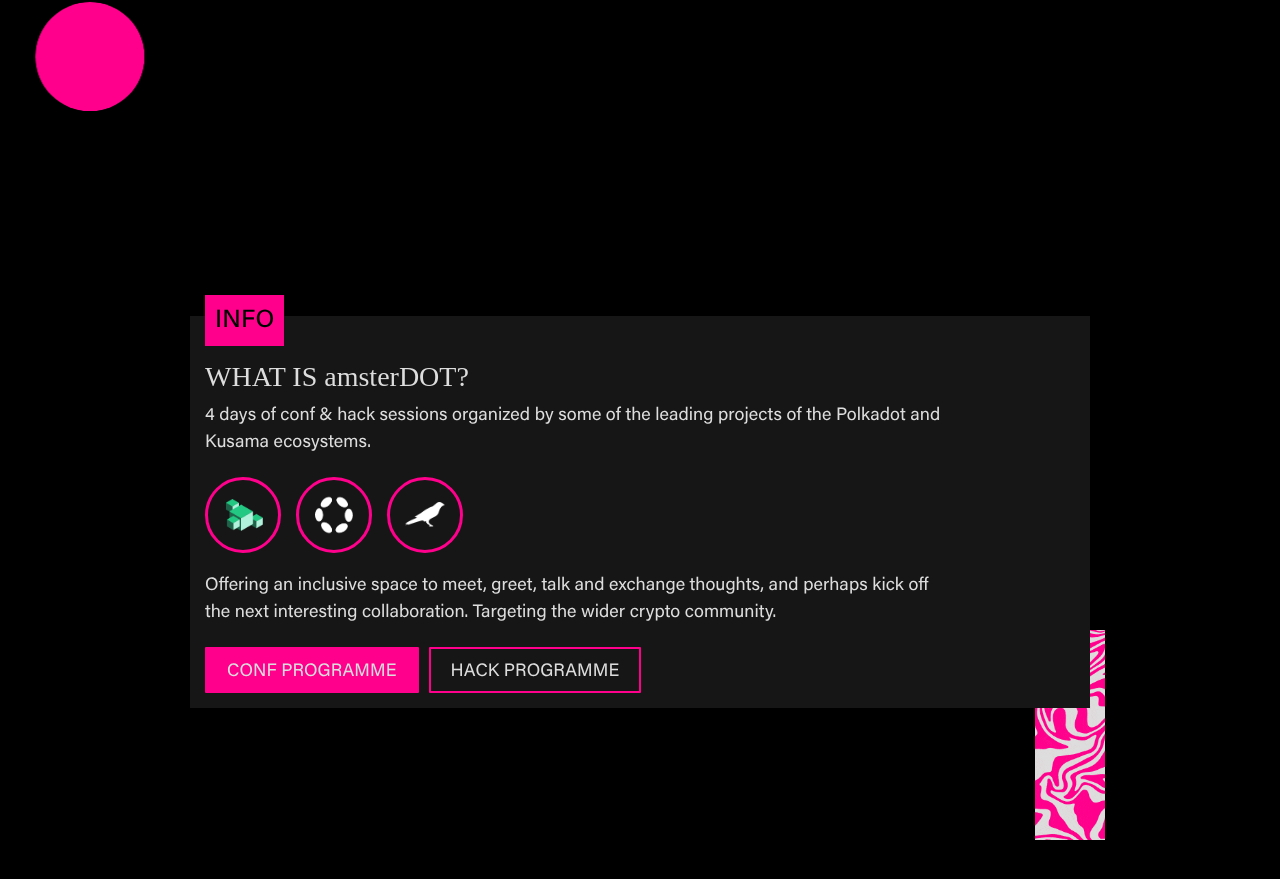
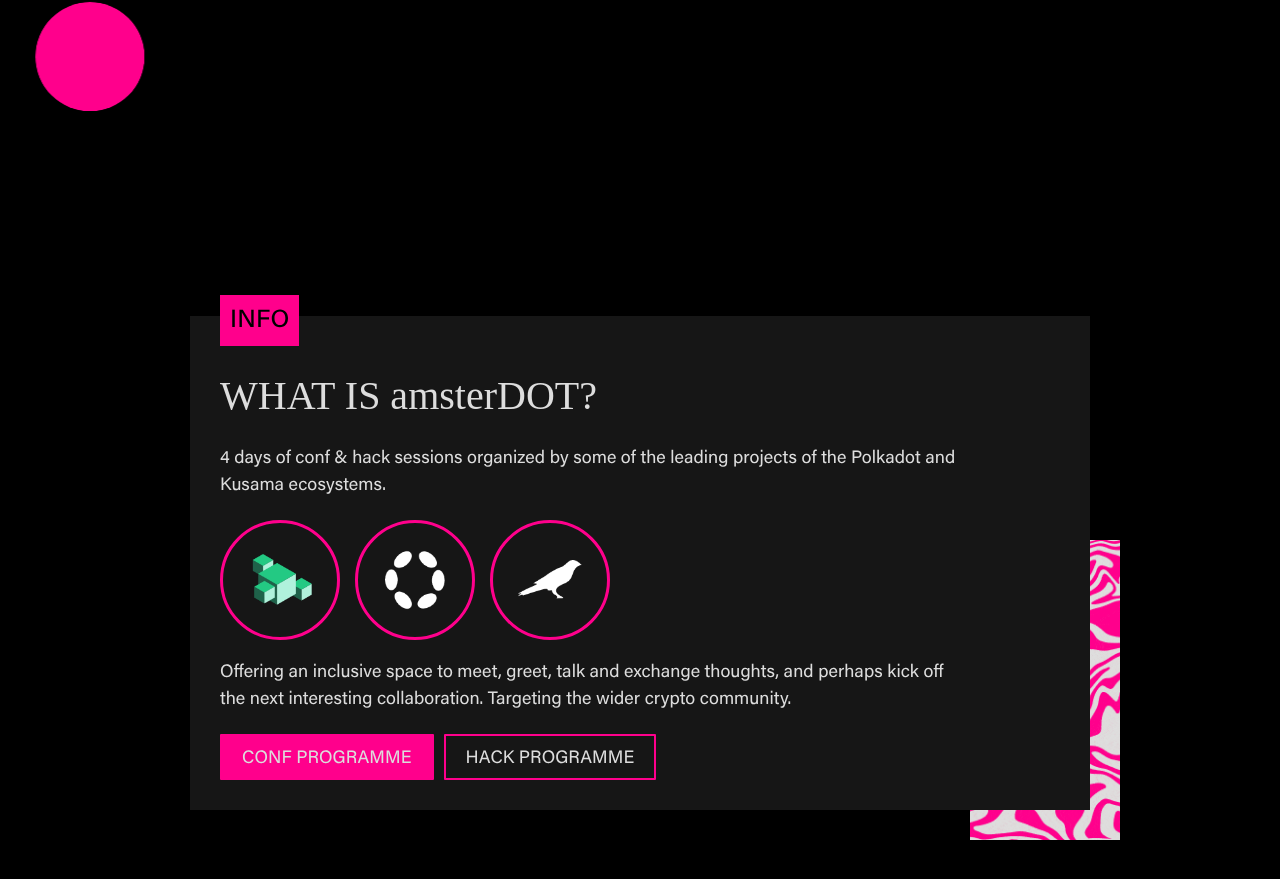
Before and after one commit to AdVision-Group/amsterdot-client, a Next.js app: page / in a window 1280 px wide. Shown: the part 765-1644 px from the top of the page. Built offline with nearby package versions, Linux system fonts and the light colour scheme.

Commit message:
update about

```diff
--- a/components/about-section/about-section.component.tsx
+++ b/components/about-section/about-section.component.tsx
@@ -12,14 +12,19 @@
 
 	const transformWatermarkOpacity = useTransform(
 		scrollYProgress,
-		[0, 0.28, 0.72, 1],
-		[1, 0, 0, 0]
+		[0, 0.95, 1, 1],
+		[1, 1, 0, 0]
 	)
 
-	const transformX = useTransform(
+	const transformYDO = useTransform(
 		scrollYProgress,
-		[0, 0.28, 0.72, 1],
-		[0, -500, 0, -1000]
+		[0, 0.95, 1, 1],
+		[-1000, 0, 100, 100]
+	)
+	const transformYT = useTransform(
+		scrollYProgress,
+		[0, 0.95, 1, 1],
+		[1000, 0, -100, -100]
 	)
 
 	const partners = [
@@ -62,7 +67,73 @@
 	]
 
 	return (
+		<React.Fragment>
 			<SectionContainer>
+				<WatermarkContainer>
+					{/* <Circle1
+					className="first"
+					animate={{
+						scale: [0.95, 1.2, 1, 1.5, 0.95],
+					}}
+					transition={{
+						repeat: Infinity,
+						ease: "easeInOut",
+						duration: 10,
+					}}
+				>
+					<Image
+						src={"/assets/primary-circle.svg"}
+						alt="red circle"
+						layout="responsive"
+						width={100}
+						height={100}
+						objectFit="contain"
+					/>
+				</Circle1> */}
+
+					{/* <ArrowContainer
+					animate={{
+						y: [0, -5, 10, 20, 0],
+						// scale: [1.2, 1, 0.9, 0.97, 1.2],
+					}}
+					transition={{
+						repeat: Infinity,
+						ease: "easeInOut",
+						duration: 10,
+					}}
+				>
+					<Image
+						src={"/assets/arrow-container.svg"}
+						alt="red circle"
+						layout="responsive"
+						width={100}
+						height={100}
+						objectFit="contain"
+					/>
+				</ArrowContainer> */}
+
+					<WatermarkLetters
+						style={{
+							x: transformYDO,
+
+							opacity: transformWatermarkOpacity,
+						}}
+						className="do"
+					>
+						DO
+					</WatermarkLetters>
+
+					<WatermarkLetters
+						style={{
+							x: transformYT,
+
+							opacity: transformWatermarkOpacity,
+						}}
+						className="t"
+					>
+						T
+					</WatermarkLetters>
+				</WatermarkContainer>
 				<Container
 				// style={{
 				// 	y: transformX,
@@ -88,6 +159,7 @@
 										height={i.image.height}
 										alt={i.image.alt}
 										objectFit="contain"
+										layout="responsive"
 									/>
 								</figure>
 							))}
@@ -101,7 +173,6 @@
 							<Button>CONF PROGRAMME</Button>
 							<Button outline={true}>HACK PROGRAMME</Button>
 						</ButtonsContainer>
-				</ContentContainer>
 						<AnimationContainer
 							className="first"
 							// animate={{
@@ -119,19 +190,77 @@
 								alt="red circle"
 								layout="responsive"
 								width={100}
-						height={300}
+								height={200}
 								objectFit="cover"
 							/>
 						</AnimationContainer>
+					</ContentContainer>
 				</Container>
 			</SectionContainer>
+		</React.Fragment>
 	)
 }
 
 export default AboutSection
 
+const WatermarkContainer = styled.div`
+	position: absolute;
+	left: 0;
+	top: 0;
+	right: 0;
+	/* bottom: 0; */
+	width: 100%;
+	/* min-height: 100vh; */
+	height: calc(100% + 10rem);
+	overflow: hidden;
+	max-width: 200rem;
+	margin: 0 auto;
+	font-family: "Avenir Next";
+
+	/* border: 1px solid green; */
+	@media all and (min-width: ${({ theme }) => theme.breakpoints.lg}) {
+		/* height: 100%; */
+	}
+`
+
+const WatermarkLetters = styled(motion.h2)`
+	position: absolute;
+	overflow: hidden;
+	font-size: 15rem;
+	z-index: -2;
+	color: ${({ theme }) => theme.fonts.primary};
+
+	font-weight: 400;
+
+	&.do {
+		/* border: 1px solid green; */
+		top: 5rem;
+		left: 0rem;
+	}
+	&.t {
+		/* display: none; */
+		top: 20rem;
+		right: 0rem;
+	}
+
+	@media all and (min-width: ${({ theme }) => theme.breakpoints.md}) {
+		font-size: 30rem;
+
+		&.t {
+			/* display: none; */
+			top: 25rem;
+			right: 0rem;
+		}
+		@media all and (min-width: ${({ theme }) => theme.breakpoints.lg}) {
+			@media all and (min-width: ${({ theme }) => theme.breakpoints.xxl}) {
+				font-size: 50rem;
+			}
+		}
+	}
+`
+
 const SectionContainer = styled.section`
-	/* position: relative; */
+	position: relative;
 	flex: none;
 	width: 100%;
 	height: 100vh;
@@ -175,6 +304,10 @@
 	color: ${({ theme }) => theme.fonts.secondary};
 	font-weight: 500;
 	font-size: 2.5rem;
+
+	@media all and (min-width: ${({ theme }) => theme.breakpoints.sm}) {
+		margin-left: 3rem;
+	}
 `
 
 const ContentContainer = styled.div`
@@ -202,6 +335,15 @@
 			margin-bottom: 2rem;
 			max-width: 75rem;
 		}
+		@media all and (min-width: ${({ theme }) => theme.breakpoints.sm}) {
+			padding: 4rem 3rem 3rem;
+
+			h2 {
+				font-size: 4rem;
+				margin-top: 1rem;
+				margin-bottom: 2rem;
+			}
+		}
 	}
 `
 
@@ -210,34 +352,51 @@
 	flex-wrap: wrap;
 	justify-content: space-evenly;
 	margin: 2rem 0 2rem;
+	/* width: 100%; */
 	gap: 1.5rem;
 
 	figure {
 		position: relative;
 		border: 3px solid ${({ theme }) => theme.color.primary};
-		display: flex;
-		align-items: center;
-		justify-content: center;
+		width: 8rem;
+		height: 8rem;
 		padding: 1.5rem;
 		border-radius: 50%;
+
+		img {
+		}
 	}
 
 	@media all and (min-width: ${({ theme }) => theme.breakpoints.sm}) {
 		justify-content: flex-start;
+		@media all and (min-width: ${({ theme }) => theme.breakpoints.md}) {
+			figure {
+				width: 12rem;
+				height: 12rem;
+				padding: 2.5rem;
+			}
+		}
 	}
 `
 
 const AnimationContainer = styled(motion.figure)`
 	position: absolute;
 	z-index: -1;
-	padding: 1.5rem;
+	/* padding: 1.5rem; */
 	width: 10rem;
 	heigth: 50rem;
-	right: -3rem;
-	bottom: 6rem;
+	right: -1.5rem;
+	bottom: -1.5rem;
 
 	@media all and (min-width: ${({ theme }) => theme.breakpoints.sm}) {
-		bottom: 13rem;
+		/* bottom: 13rem; */
+
+		@media all and (min-width: ${({ theme }) => theme.breakpoints.lg}) {
+			width: 15rem;
+			right: -3rem;
+			bottom: -3rem;
+			/* heigth: 20rem; */
+		}
 	}
 `
 
--- a/pages/index.tsx
+++ b/pages/index.tsx
@@ -48,7 +48,7 @@
 	const physics = { damping: 5, mass: 0.17, stiffness: 55 }
 	const spring = useSpring(transform, physics)
 
-	scrollYProgress.onChange((e) => console.log(e))
+	// scrollYProgress.onChange((e) => console.log(e))
 
 	useEffect(() => {
 		if (sectionRef.current) {
```
Lines whose indentation alone changed are shown as unchanged.
